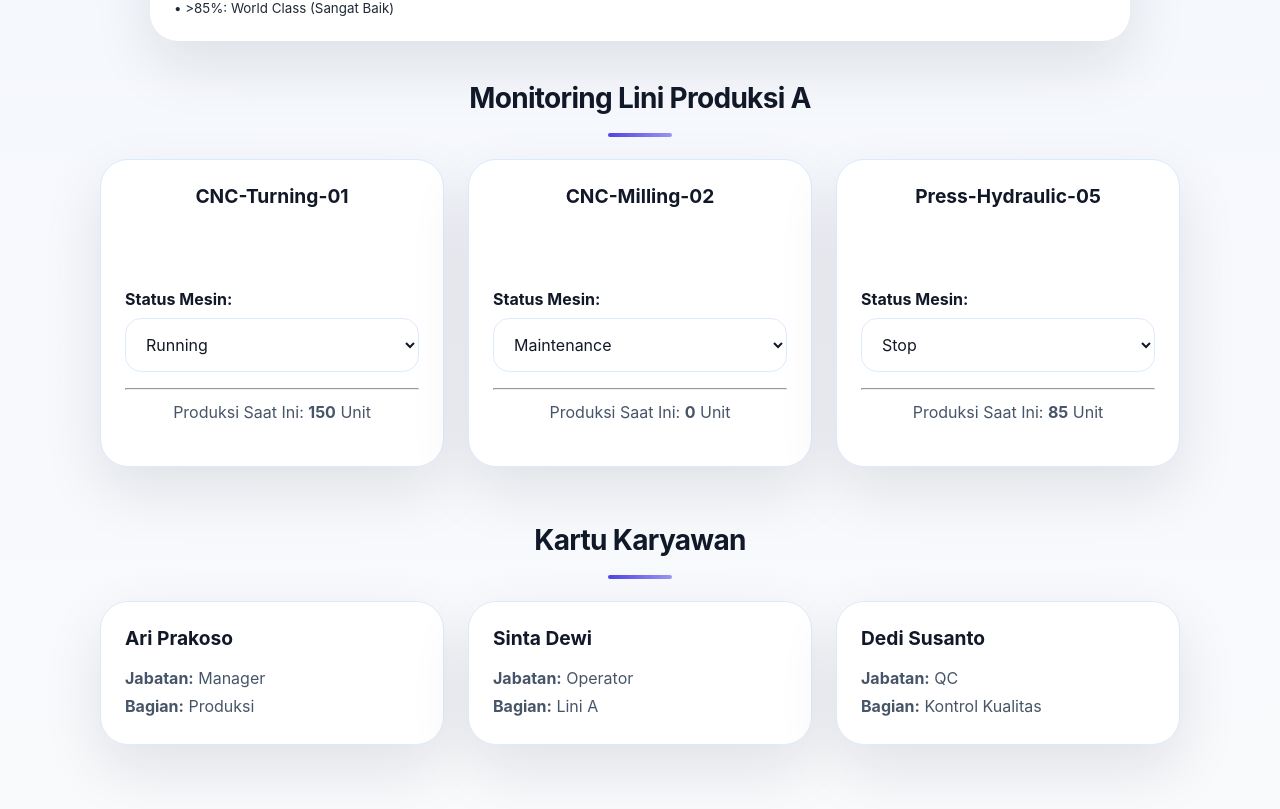
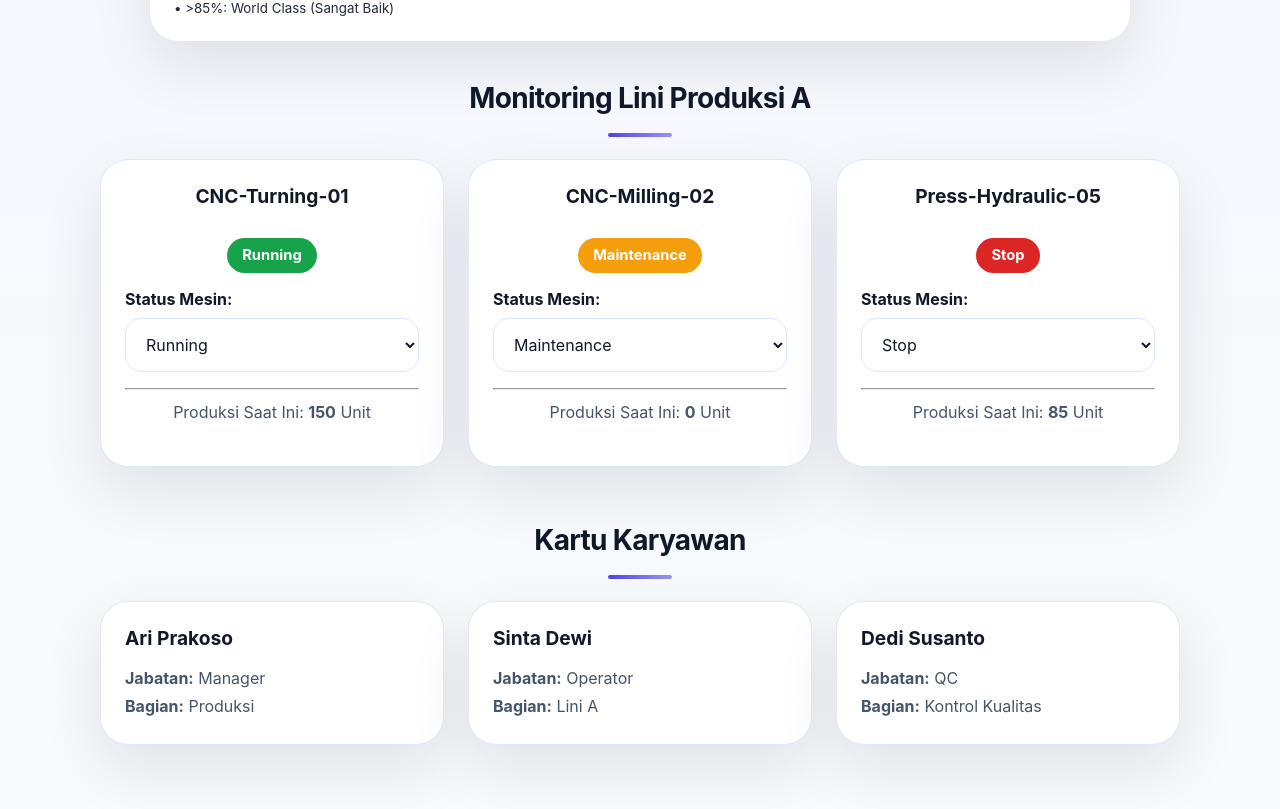
Before and after one commit to claresnk04/Sistem-Industri-monitoring-Lini, a React (Vite) app: page / in a window 1280 px wide. Shown: the part 2329-3138 px from the top of the page. Built offline with nearby package versions, Linux system fonts and the light colour scheme.

Commit message:
Add bg-success bg-warning bg-danger utility classes for status badges

```diff
--- a/src/style.css
+++ b/src/style.css
@@ -456,6 +456,18 @@ button:disabled {
   font-weight: 700;
 }
 
+.bg-danger {
+  background: var(--danger);
+}
+
+.bg-warning {
+  background: var(--warning);
+}
+
+.bg-success {
+  background: var(--success);
+}
+
 .bg-danger-light {
   background: rgba(220, 38, 38, 0.12);
 }
```
